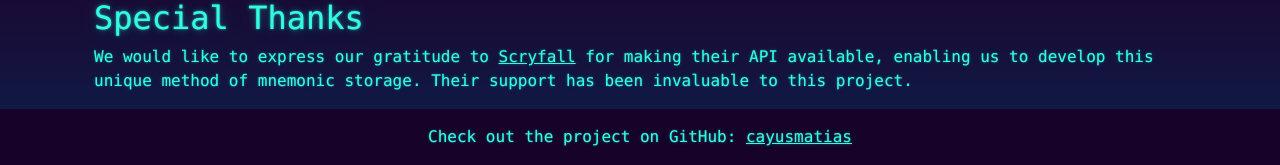
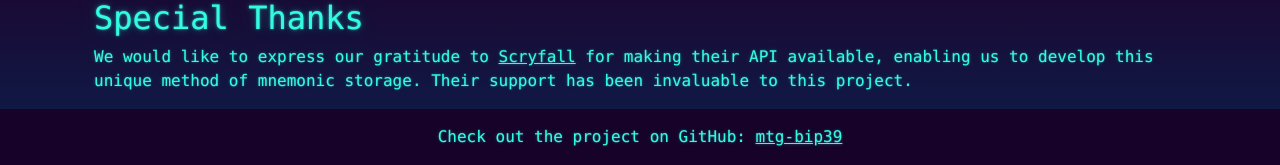
Before and after one commit to cayusmatias/mtg-bip39, a Flask app: page / in a window 1280 px wide. Shown: the part 730-895 px from the top of the page. Run offline with Flask 3, Linux system fonts and the light colour scheme.

Commit message:
Finalize adjustments for public release

```diff
--- a/app.py
+++ b/app.py
@@ -1,4 +1,4 @@
-from flask import Flask, render_template
+from flask import Flask, render_template, render_template_string, request
 from config import SET_CODES
 from scryfall_api import *
 
@@ -20,11 +20,9 @@ def mtg2bip():
     return render_template('mtg2bip.html')
 
 
-from flask import Flask, request, render_template_string
-
 @app.route('/convert-bip2mtg', methods=['POST'])
 def convert_bip2mtg():
-    bip39_words = request.form['bip39Words']
+    bip39_words = request.form['bip39Words'].lower()
     mtg_cards = ''
     mtg_cards_imgs = ''
     for word in bip39_words.split():
@@ -55,6 +53,7 @@ def convert_mtg2bip():
     cards = request.data.decode('utf-8').split()
     mnemonic = ''
     for card in cards:
+        card = card.zfill(6).lower()
         card_number, set_code = int(card[0:3]), card[3:]
         word = map_card_to_word(SET_CODES, set_code, card_number)
         if word:
--- a/templates/base.html
+++ b/templates/base.html
@@ -57,7 +57,7 @@
 
     <footer class="mt-auto bg-dark text-center">
         <div class="container py-3">
-            Check out the project on GitHub: <a href="https://github.com/cayusmatias" target="_blank">cayusmatias</a>
+            Check out the project on GitHub: <a href="https://github.com/cayusmatias/mtg-bip39.git" target="_blank">mtg-bip39</a>
         </div>
     </footer>
 
```
Also changed, not shown: README.md.
